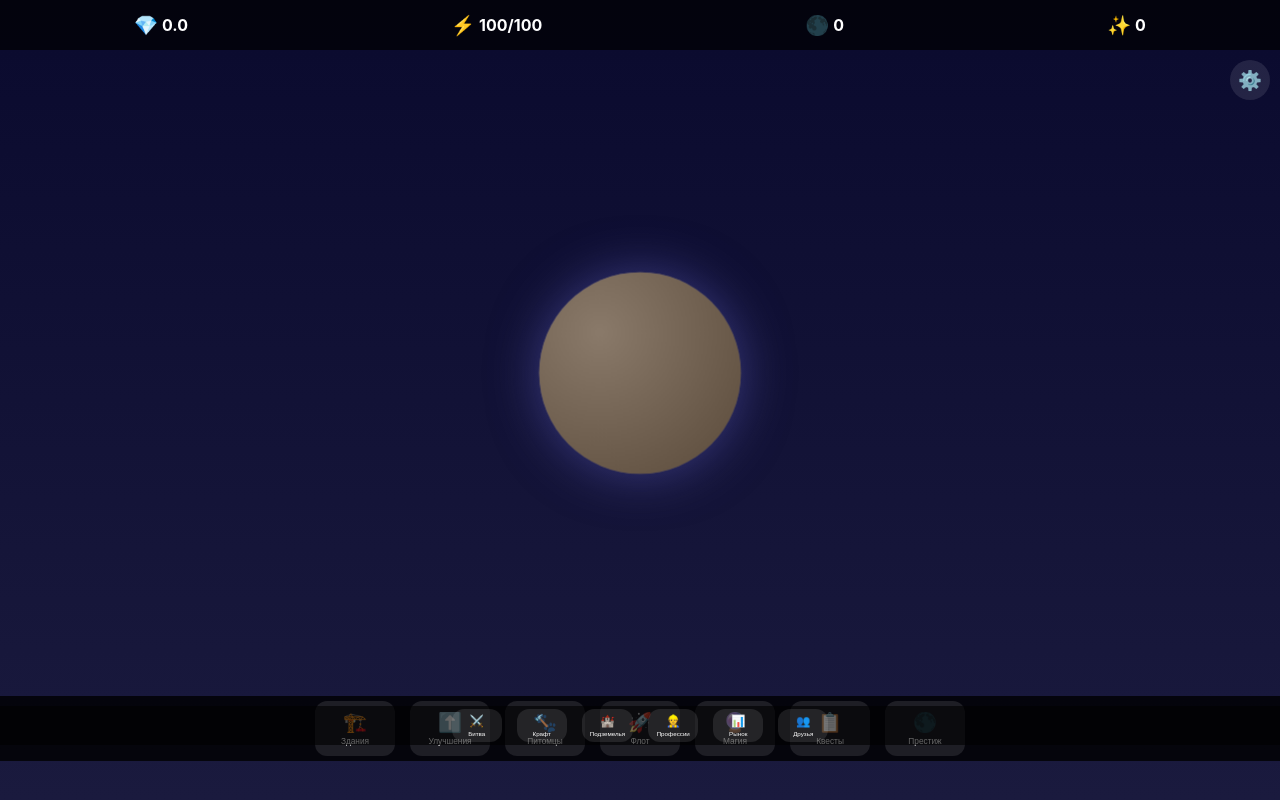
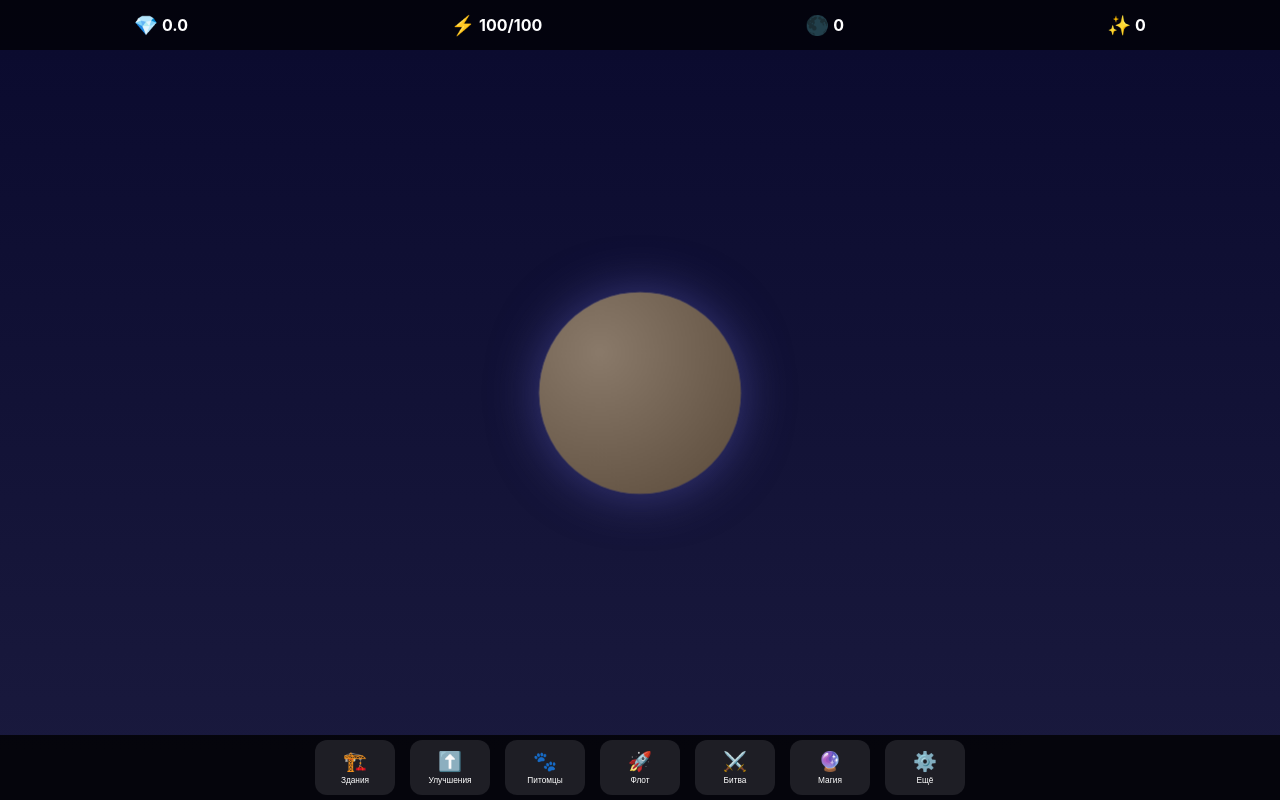
Before and after one commit to DoctorStrangeSH/cosmic-clicker, a React (Vite) app: page / in a window 1280 px wide. Built offline with nearby package versions, Linux system fonts and the light colour scheme.

Commit message:
Update UI

```diff
--- a/src/components/Game.tsx
+++ b/src/components/Game.tsx
@@ -169,15 +169,7 @@ export const Game: React.FC = () => {
         </AnimatePresence>
       </div>
 
-      {/* Настройки - маленькая кнопка сверху */}
-      <button
-        className="settings-button"
-        onClick={() => openModal('settings')}
-      >
-        ⚙️
-      </button>
-
-      {/* Нижняя навигация */}
+      {/* Одна строка навигации */}
       <div className="bottom-nav">
         <button className="nav-button" onClick={() => openModal('buildings')}>
           <span className="icon">🏗️</span>
@@ -195,49 +187,21 @@ export const Game: React.FC = () => {
           <span className="icon">🚀</span>
           <span className="label">Флот</span>
         </button>
+        <button className="nav-button" onClick={() => openModal('combat')}>
+          <span className="icon">⚔️</span>
+          <span className="label">Битва</span>
+        </button>
         <button className="nav-button" onClick={() => openModal('magic')}>
           <span className="icon">🔮</span>
           <span className="label">Магия</span>
         </button>
-        <button className="nav-button" onClick={() => openModal('quests')}>
-          <span className="icon">📋</span>
-          <span className="label">Квесты</span>
-        </button>
-        <button className="nav-button" onClick={() => openModal('prestige')}>
-          <span className="icon">🌑</span>
-          <span className="label">Престиж</span>
+        <button className="nav-button" onClick={() => openModal('settings')}>
+          <span className="icon">⚙️</span>
+          <span className="label">Ещё</span>
         </button>
       </div>
 
-      {/* Вторая строка навигации */}
-      <div className="bottom-nav secondary">
-        <button className="nav-button" onClick={() => openModal('combat')}>
-          <span className="icon">⚔️</span>
-          <span className="label">Битва</span>
-        </button>
-        <button className="nav-button" onClick={() => openModal('craft')}>
-          <span className="icon">🔨</span>
-          <span className="label">Крафт</span>
-        </button>
-        <button className="nav-button" onClick={() => openModal('dungeons')}>
-          <span className="icon">🏰</span>
-          <span className="label">Подземелья</span>
-        </button>
-        <button className="nav-button" onClick={() => openModal('professions')}>
-          <span className="icon">👷</span>
-          <span className="label">Профессии</span>
-        </button>
-        <button className="nav-button" onClick={() => openModal('trade')}>
-          <span className="icon">📊</span>
-          <span className="label">Рынок</span>
-        </button>
-        <button className="nav-button" onClick={() => openModal('social')}>
-          <span className="icon">👥</span>
-          <span className="label">Друзья</span>
-        </button>
-      </div>
-
-      {/* Модальные окна */}
+      {/* Модальное окно */}
       <AnimatePresence>
         {activeModal && (
           <motion.div
--- a/src/components/SettingsPanel.tsx
+++ b/src/components/SettingsPanel.tsx
@@ -1,28 +1,16 @@
-import React, { useState } from 'react';
-import { motion, AnimatePresence } from 'framer-motion';
-import { SoundSystem } from '../systems/SoundSystem';
+import React from 'react';
+import { eventBus } from '../core/EventBus';
 import { SaveSystem } from '../core/SaveSystem';
 
-export const SettingsPanel: React.FC = () => {
-  const [isOpen, setIsOpen] = useState(false);
-  const [volume, setVolume] = useState(0.5);
-  const [isMuted, setIsMuted] = useState(false);
-  const [soundSystem] = useState(() => new SoundSystem());
+interface SettingsPanelProps {
+  onNavigate?: (modal: string) => void;
+}
 
-  const handleVolumeChange = (e: React.ChangeEvent<HTMLInputElement>) => {
-    const newVolume = parseFloat(e.target.value);
-    setVolume(newVolume);
-    soundSystem.setVolume(newVolume);
-  };
-
-  const handleMuteToggle = () => {
-    soundSystem.toggleMute();
-    setIsMuted(soundSystem.isMutedState());
-  };
-
+export const SettingsPanel: React.FC<SettingsPanelProps> = ({ onNavigate }) => {
   const handleSave = () => {
     const saveSystem = new SaveSystem();
     saveSystem.save();
+    alert('Игра сохранена!');
   };
 
   const handleReset = () => {
@@ -33,51 +21,34 @@ export const SettingsPanel: React.FC = () => {
   };
 
   return (
-    <>
-      <button
-        className="settings-toggle"
-        onClick={() => setIsOpen(true)}
-      >
-        ⚙️
+    <div className="settings-content">
+      <div className="settings-menu">
+        <button className="settings-menu-item" onClick={() => onNavigate?.('craft')}>
+          🔨 Крафт
         </button>
-
-      <AnimatePresence>
-        {isOpen && (
-          <motion.div
-            className="settings-panel"
-            initial={{ opacity: 0, scale: 0.8 }}
-            animate={{ opacity: 1, scale: 1 }}
-            exit={{ opacity: 0, scale: 0.8 }}
-          >
-            <div className="settings-header">
-              <h3>Настройки</h3>
-              <button onClick={() => setIsOpen(false)}>✕</button>
-            </div>
-
-            <div className="settings-content">
-              <div className="setting-item">
-                <label>Громкость</label>
-                <input
-                  type="range"
-                  min="0"
-                  max="1"
-                  step="0.1"
-                  value={volume}
-                  onChange={handleVolumeChange}
-                />
-                <span>{Math.round(volume * 100)}%</span>
-              </div>
-
-              <div className="setting-item">
-                <label>Звук</label>
-                <button onClick={handleMuteToggle}>
-                  {isMuted ? '🔇' : '🔊'}
+        <button className="settings-menu-item" onClick={() => onNavigate?.('dungeons')}>
+          🏰 Подземелья
+        </button>
+        <button className="settings-menu-item" onClick={() => onNavigate?.('professions')}>
+          👷 Профессии
+        </button>
+        <button className="settings-menu-item" onClick={() => onNavigate?.('trade')}>
+          📊 Рынок
+        </button>
+        <button className="settings-menu-item" onClick={() => onNavigate?.('social')}>
+          👥 Друзья
+        </button>
+        <button className="settings-menu-item" onClick={() => onNavigate?.('quests')}>
+          📋 Квесты
+        </button>
+        <button className="settings-menu-item" onClick={() => onNavigate?.('prestige')}>
+          🌑 Престиж
         </button>
       </div>
 
       <div className="setting-item">
         <button onClick={handleSave}>
-                  💾 Сохранить
+          💾 Сохранить игру
         </button>
       </div>
 
@@ -92,9 +63,5 @@ export const SettingsPanel: React.FC = () => {
         <p>Сделано с ❤️ для Telegram</p>
       </div>
     </div>
-          </motion.div>
-        )}
-      </AnimatePresence>
-    </>
   );
 };
--- a/src/core/SaveSystem.ts
+++ b/src/core/SaveSystem.ts
@@ -2,13 +2,13 @@ import { useGameStore } from './GameState';
 
 export class SaveSystem {
   private readonly SAVE_KEY = 'cosmic_clicker_save';
-  private readonly AUTO_SAVE_INTERVAL = 30000;
 
   constructor() {
     this.initializeAutoSave();
   }
 
   save() {
+    try {
       const state = useGameStore.getState();
       const saveData = {
         version: 1,
@@ -25,9 +25,7 @@ export class SaveSystem {
         }
       };
 
-    try {
       localStorage.setItem(this.SAVE_KEY, JSON.stringify(saveData));
-      console.log('Game saved');
     } catch (error) {
       console.error('Failed to save game:', error);
     }
@@ -51,7 +49,6 @@ export class SaveSystem {
         state.ships = parsed.data.ships;
       });
 
-      console.log('Game loaded');
       return true;
     } catch (error) {
       console.error('Failed to load save:', error);
@@ -65,12 +62,21 @@ export class SaveSystem {
   }
 
   private initializeAutoSave() {
+    // Сохраняем каждые 5 секунд
     setInterval(() => {
       this.save();
-    }, this.AUTO_SAVE_INTERVAL);
+    }, 5000);
 
+    // Сохраняем при закрытии
     window.addEventListener('beforeunload', () => {
       this.save();
     });
+
+    // Сохраняем при скрытии вкладки
+    document.addEventListener('visibilitychange', () => {
+      if (document.hidden) {
+        this.save();
+      }
+    });
   }
 }
--- a/src/styles/main.css
+++ b/src/styles/main.css
@@ -1402,3 +1402,25 @@ body {
     max-height: 100vh;
   }
 }
+
+.settings-menu {
+  display: grid;
+  grid-template-columns: repeat(2, 1fr);
+  gap: 10px;
+  margin-bottom: 20px;
+}
+
+.settings-menu-item {
+  padding: 15px;
+  background: rgba(255, 255, 255, 0.1);
+  border: none;
+  border-radius: 15px;
+  color: white;
+  cursor: pointer;
+  font-size: 0.9em;
+  -webkit-tap-highlight-color: transparent;
+}
+
+.settings-menu-item:active {
+  background: rgba(255, 255, 255, 0.3);
+}
```
Lines whose indentation alone changed are shown as unchanged.
